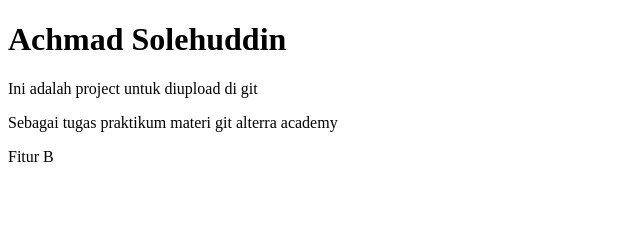
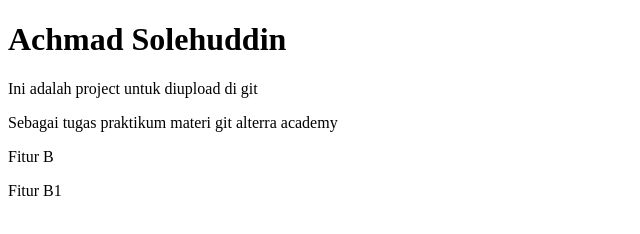
Before and after one commit to achso13/alterra-git, a plain HTML site: page index.html in a window 1280 px wide. Shown: the full height of the page, 0-640 px from the left. Drawn offline with Linux system fonts and the light colour scheme.

Commit message:
Penambahan fitur B1

```diff
--- a/index.html
+++ b/index.html
@@ -12,5 +12,6 @@
     <p>Ini adalah project untuk diupload di git</p>
     <p>Sebagai tugas praktikum materi git alterra academy</p>
     <p>Fitur B</p>
+    <p>Fitur B1</p>
 </body>
 </html>
```
